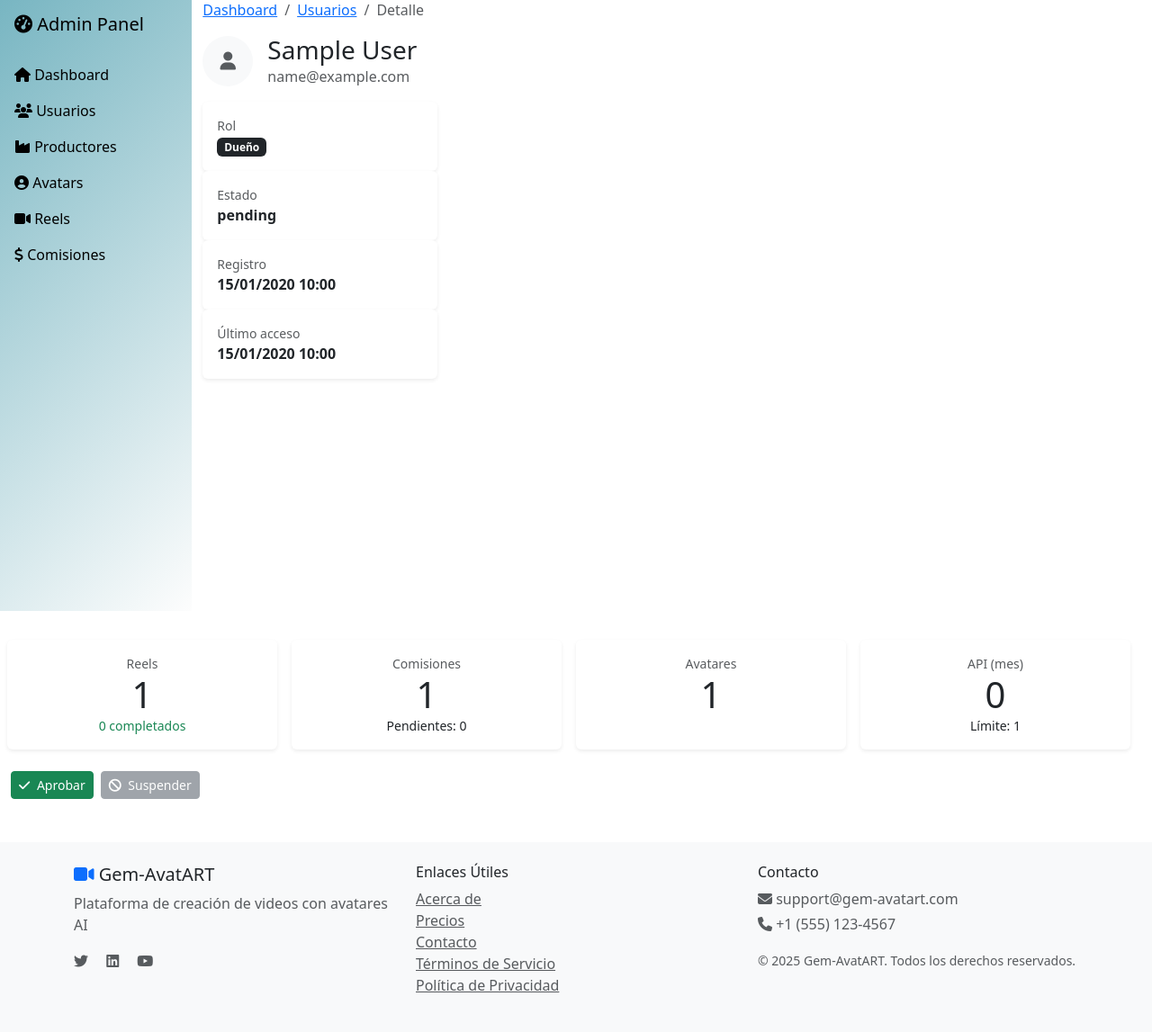
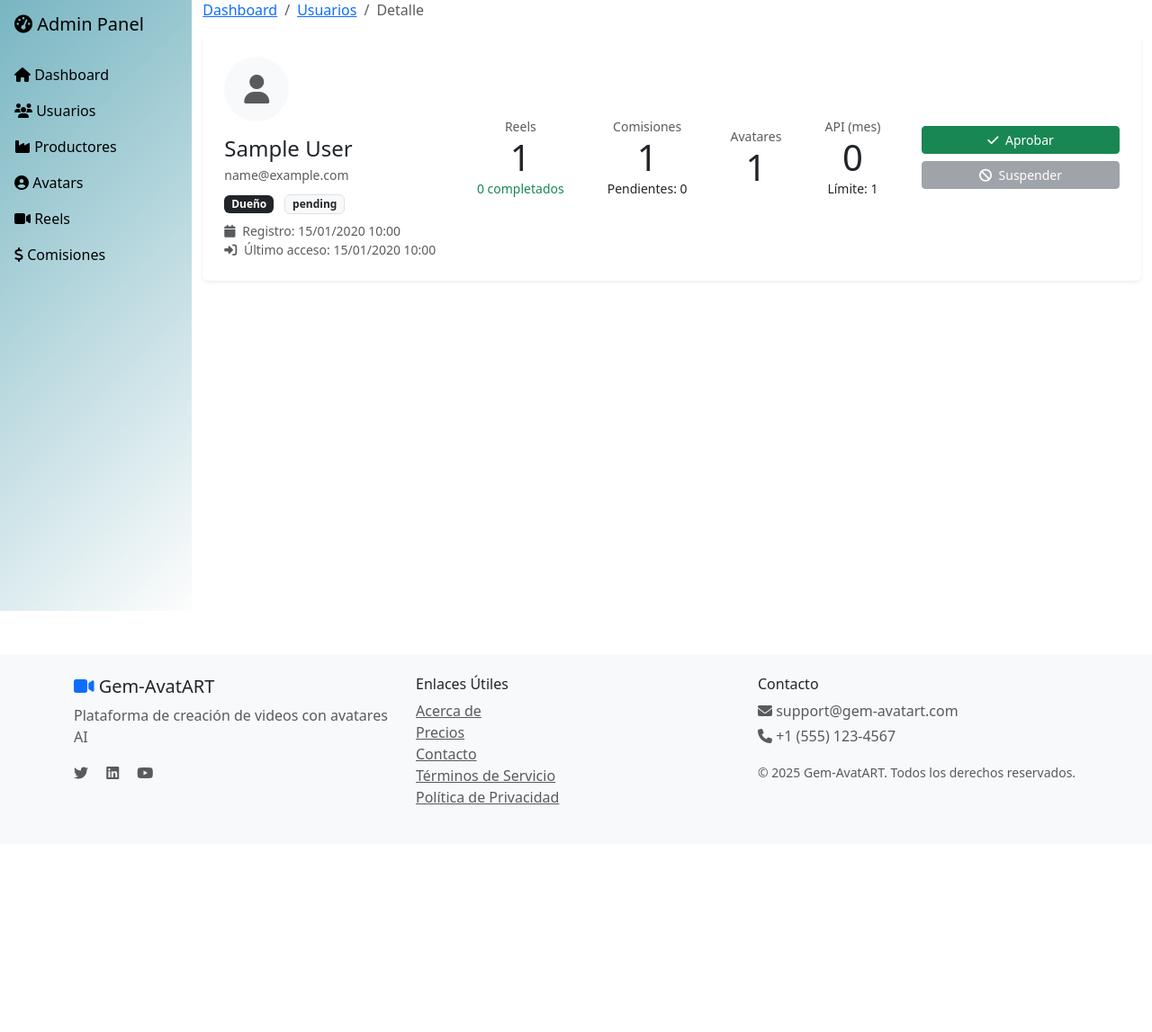
Before and after one commit to emipaz/Gen-AvatART, a Flask app: page /admin/users/1 in a window 1280 px wide. Shown: the part 73-1220 px from the top of the page at 90% size. After the commit the page ends 967 px from the top, so only its background shows below. Run offline with Flask 3, Linux system fonts and the light colour scheme; a user stored in the database is signed in; tables that the repository leaves empty hold one stand-in row (values such as "Sample post").

Commit message:
feat: agrega verificación para evitar suspensión del dueño y mejora en la creación de administradores

```diff
--- a/app/routes/admin.py
+++ b/app/routes/admin.py
@@ -254,6 +254,7 @@ def create_admin():
         return jsonify({'error': 'El email o username ya existe.'}), 400
 
     user = User(
+        is_owner   = False,
         email      = email,
         username   = username,
         first_name = first_name,
@@ -263,7 +264,7 @@ def create_admin():
         is_verified= True
     )
 
-    # user.set_password(password) # password configura al verificar el mail
+    user.set_password(password) # password configura al verificar el mail
     db.session.add(user)
     db.session.commit()
     return jsonify({'success': True, 'user_id': user.id})
@@ -461,6 +462,11 @@ def suspend_user(user_id):
     from app.models.producer import ProducerStatus
 
     user         = User.query.get_or_404(user_id)
+
+    if user.is_owner:
+        flash('No se puede suspender al dueño de la plataforma.', 'error')
+        return redirect(url_for('admin.user_detail', user_id=user_id))
+
 
     # Suspender al usuario
     user.status  = UserStatus.SUSPENDED
--- a/app/templates/admin/user_detail.html
+++ b/app/templates/admin/user_detail.html
@@ -155,30 +155,22 @@ Seguridad implementada:
         </ol>
       </nav>
       <!-- Header principal con avatar y datos básicos -->
-      <div class="d-flex align-items-center mb-3">
-        <div class="me-3">
-          <span class="rounded-circle bg-light d-inline-flex align-items-center justify-content-center" style="width:56px;height:56px;">
-            <i class="fas fa-user fa-lg text-muted"></i>
+
+      <!-- Tarjeta horizontal con avatar, datos, métricas y acciones -->
+      <div class="card mb-4">
+        <div class="card-body p-4">
+          <div class="d-flex flex-column flex-lg-row align-items-stretch gap-4">
+            <!-- Columna: Avatar y datos principales -->
+            <div class="d-flex flex-row flex-lg-column align-items-center align-items-lg-start gap-3" style="min-width:220px;">
+              <span class="rounded-circle bg-light d-inline-flex align-items-center justify-content-center" style="width:72px;height:72px;">
+                <i class="fas fa-user fa-2x text-muted"></i>
               </span>
-        </div>
               <div>
-          <h3 class="mb-0">
+                <h4 class="mb-1">
                   {{ (user.first_name ~ ' ' ~ user.last_name)|trim if (user.first_name or user.last_name) else user.username }}
-          </h3>
-          <div class="text-muted">{{ user.email }}</div>
-        </div>
-      </div>
-      <!-- ...resto del contenido original... -->
-
-    <!-- Card de rol del usuario -->
-    <!-- col-6 en mobile (50% ancho), col-md-3 en desktop (25% ancho) -->
-    <div class="col-6 col-md-3">
-      <!-- Card con altura completa para alineación uniforme -->
-      <!-- h-100 hace que todas las cards tengan la misma altura -->
-      <div class="card h-100">
-        <div class="card-body">
-          <div class="text-muted small">Rol</div>
-          <div class="fw-semibold">
+                </h4>
+                <div class="text-muted small">{{ user.email }}</div>
+                <div class="mt-2">
                   {% if user.is_owner %}
                     <span class="badge bg-dark">Dueño</span>
                   {% elif user.role.value == 'admin' %}
@@ -188,163 +180,92 @@ Seguridad implementada:
                       {{ user.role.value.title() }}
                     </span>
                   {% endif %}
+                  <span class="badge bg-light text-dark border ms-2">{{ user.status.value if user.status else '—' }}</span>
                 </div>
+                <div class="small text-muted mt-2">
+                  <i class="fas fa-calendar me-1"></i> Registro: {{ user.created_at.strftime('%d/%m/%Y %H:%M') if user.created_at else '—' }}<br>
+                  <i class="fas fa-sign-in-alt me-1"></i> Último acceso: {{ user.last_login.strftime('%d/%m/%Y %H:%M') if user.last_login else '—' }}
                 </div>
               </div>
             </div>
 
-    <!-- Card de estado del usuario -->
-    <div class="col-6 col-md-3">
-      <div class="card h-100">
-        <div class="card-body">
-          <!-- Label para estado de la cuenta -->
-          <div class="text-muted small">Estado</div>
-          <!-- Valor del estado (active, pending, suspended) -->
-          <div class="fw-semibold">{{ user.status.value if user.status else '—' }}</div>
-        </div>
-      </div>
-    </div>
-
-    <!-- Card de fecha de registro -->
-    <div class="col-6 col-md-3">
-      <div class="card h-100">
-        <div class="card-body">
-          <!-- Label para fecha de creación de cuenta -->
-          <div class="text-muted small">Registro</div>
-          <!-- Fecha formateada en formato DD/MM/YYYY HH:MM -->
-          <!-- strftime formatea la fecha según el patrón especificado -->
-          <div class="fw-semibold">{{ user.created_at.strftime('%d/%m/%Y %H:%M') if user.created_at else '—' }}</div>
-        </div>
-      </div>
-    </div>
-
-    <!-- Card de último acceso -->
-    <div class="col-6 col-md-3">
-      <div class="card h-100">
-        <div class="card-body">
-          <!-- Label para último inicio de sesión -->
-          <div class="text-muted small">Último acceso</div>
-          <!-- Fecha de último login formateada -->
-          <!-- Muestra guión si nunca ha iniciado sesión -->
-          <div class="fw-semibold">{{ user.last_login.strftime('%d/%m/%Y %H:%M') if user.last_login else '—' }}</div>
-        </div>
-      </div>
-    </div>
-  </div>
-
-  <!-- Grid de métricas de actividad y estadísticas del usuario -->
-  <!-- Sección centrada con números grandes para visualización rápida -->
-  <div class="row g-3 mb-4">
-
-    <!-- Card de estadísticas de reels -->
-    <div class="col-6 col-md-3">
-      <div class="card h-100">
-        <!-- text-center centra todo el contenido de la card -->
-        <div class="card-body text-center">
-          <!-- Label descriptivo para la métrica -->
+            <!-- Columna: Métricas -->
+            <div class="flex-grow-1 d-flex flex-wrap align-items-center justify-content-center gap-3">
+              <!-- Reels -->
+              <div class="text-center px-3">
                 <div class="text-muted small">Reels</div>
-          <!-- Número principal con clase display-6 para tamaño grande -->
-          <!-- stats.total_reels viene del contexto con fallback a 0 -->
                 <div class="display-6">{{ stats.total_reels or 0 }}</div>
-          <!-- Información adicional con color de éxito -->
-          <!-- text-success aplica color verde para información positiva -->
                 <div class="text-success small">{{ stats.completed_reels or 0 }} completados</div>
               </div>
-      </div>
-    </div>
-
-    <!-- Card de estadísticas de comisiones -->
-    <div class="col-6 col-md-3">
-      <div class="card h-100">
-        <div class="card-body text-center">
-          <!-- Label para comisiones generadas -->
+              <!-- Comisiones -->
+              <div class="text-center px-3">
                 <div class="text-muted small">Comisiones</div>
-          <!-- Total de comisiones con número grande -->
                 <div class="display-6">{{ stats.total_commissions or 0 }}</div>
-          <!-- Información adicional de ganancias pendientes -->
                 <div class="small">Pendientes: {{ stats.pending_earnings or 0 }}</div>
               </div>
-      </div>
-    </div>
-
-    <!-- Métricas adicionales solo para productores -->
-    <!-- Condicional que verifica rol de productor Y existencia de perfil -->
               {% if user.is_producer() and user.producer_profile %}
-
-    <!-- Card de avatares creados -->
-    <div class="col-6 col-md-3">
-      <div class="card h-100">
-        <div class="card-body text-center">
-          <!-- Label para avatares/clones digitales -->
+              <!-- Avatares -->
+              <div class="text-center px-3">
                 <div class="text-muted small">Avatares</div>
-          <!-- Número de avatares creados por el productor -->
                 <div class="display-6">{{ stats.avatars_count or 0 }}</div>
               </div>
-      </div>
-    </div>
-
-    <!-- Card de uso de API mensual -->
-    <div class="col-6 col-md-3">
-      <div class="card h-100">
-        <div class="card-body text-center">
-          <!-- Label para llamadas API del mes actual -->
+              <!-- API mensual -->
+              <div class="text-center px-3">
                 <div class="text-muted small">API (mes)</div>
-          <!-- Número de llamadas realizadas este mes -->
                 <div class="display-6">{{ stats.api_calls_this_month or 0 }}</div>
-          <!-- Información del límite mensual configurado -->
                 <div class="small">Límite: {{ stats.monthly_api_limit or '—' }}</div>
-        </div>
-      </div>
               </div>
               {% endif %}
             </div>
 
-  <!-- Sección de acciones administrativas rápidas -->
-  <!-- d-flex crea layout flexbox horizontal -->
-  <!-- gap-2 aplica espacio de 0.5rem entre elementos -->
-  <!-- flex-wrap permite que los botones se envuelvan en pantallas pequeñas -->
-  <div class="d-flex gap-2 flex-wrap">
-
+            <!-- Columna: Acciones administrativas -->
+            <div class="d-flex flex-column align-items-center justify-content-center gap-2" style="min-width:220px;">
+              <div class="d-flex flex-column gap-2 w-100">
                 {% if current_user.is_owner %}
                   <form method="post" action="{{ url_for('admin.approve_user', user_id=user.id) }}">
-        <button class="btn {% if user.status.value|lower in ['pending', 'suspended'] %}btn-success{% else %}btn-secondary disabled{% endif %} btn-sm"
+                    <button class="btn {% if user.status.value|lower in ['pending', 'suspended'] %}btn-success{% else %}btn-secondary disabled{% endif %} btn-sm w-100"
                             {% if user.status.value|lower not in ['pending', 'suspended'] %}disabled aria-disabled="true"{% endif %}>
                       <i class="fas fa-check me-1"></i> Aprobar
                     </button>
                   </form>
                   <form method="post" action="{{ url_for('admin.suspend_user', user_id=user.id) }}">
-        <button class="btn {% if user.status.value|lower == 'active' %}btn-warning{% else %}btn-secondary disabled{% endif %} btn-sm"
+                    <button class="btn {% if user.status.value|lower == 'active' %}btn-warning{% else %}btn-secondary disabled{% endif %} btn-sm w-100"
                             {% if user.status.value|lower != 'active' %}disabled aria-disabled="true"{% endif %}>
                       <i class="fas fa-ban me-1"></i> Suspender
                     </button>
                   </form>
                   {% if not user.is_owner and user.is_admin %}
                     <form method="post" action="{{ url_for('admin.delete_user', user_id=user.id) }}" onsubmit="return confirm('¿Seguro que deseas eliminar este administrador?');">
-          <button class="btn btn-danger btn-sm">
+                      <button class="btn btn-danger btn-sm w-100">
                         <i class="fas fa-trash-alt me-1"></i> Eliminar
                       </button>
                     </form>
                   {% endif %}
                 {% elif current_user.is_admin %}
                   <form method="post" action="{{ url_for('admin.approve_user', user_id=user.id) }}">
-        <button class="btn {% if user.status.value|lower in ['pending', 'suspended'] %}btn-success{% else %}btn-secondary disabled{% endif %} btn-sm"
+                    <button class="btn {% if user.status.value|lower in ['pending', 'suspended'] %}btn-success{% else %}btn-secondary disabled{% endif %} btn-sm w-100"
                             {% if user.status.value|lower not in ['pending', 'suspended'] %}disabled aria-disabled="true"{% endif %}>
                       <i class="fas fa-check me-1"></i> Aprobar
                     </button>
                   </form>
                   <form method="post" action="{{ url_for('admin.suspend_user', user_id=user.id) }}">
-        <button class="btn {% if user.status.value|lower == 'active' %}btn-warning{% else %}btn-secondary disabled{% endif %} btn-sm"
+                    <button class="btn {% if user.status.value|lower == 'active' %}btn-warning{% else %}btn-secondary disabled{% endif %} btn-sm w-100"
                             {% if user.status.value|lower != 'active' %}disabled aria-disabled="true"{% endif %}>
                       <i class="fas fa-ban me-1"></i> Suspender
                     </button>
                   </form>
                 {% endif %}
                 {% if user.role.value == 'final_user' and user.status.value == 'active' %}
-      <button type="button" class="btn btn-primary btn-sm" data-bs-toggle="modal" data-bs-target="#promoteModal">
+                  <button type="button" class="btn btn-primary btn-sm w-100" data-bs-toggle="modal" data-bs-target="#promoteModal">
                     <i class="fas fa-arrow-up me-1"></i> Promocionar a Productor
                   </button>
                 {% endif %}
               </div>
+            </div>
+          </div>
+        </div>
+      </div>
+
 
   <!-- Modal para promocionar a productor -->
   {% if user.role.value == 'final_user' and user.status.value == 'active' %}
--- a/app/templates/admin/users.html
+++ b/app/templates/admin/users.html
@@ -157,12 +157,10 @@ Funcionalidades JavaScript:
                                                 <label class="form-label">Apellido</label>
                                                 <input type="text" name="last_name" class="form-control" required>
                                             </div>
-                                            <!-- password el usuario lo configura al validal el mail
                                             <div class="mb-3">
                                                 <label class="form-label">Contraseña</label>
                                                 <input type="password" name="password" class="form-control" required>
                                             </div>
-                                            -->
                                             <div id="crearAdminError" class="text-danger small"></div>
                                         </div>
                                         <div class="modal-footer">
```
Lines whose indentation alone changed are shown as unchanged.
